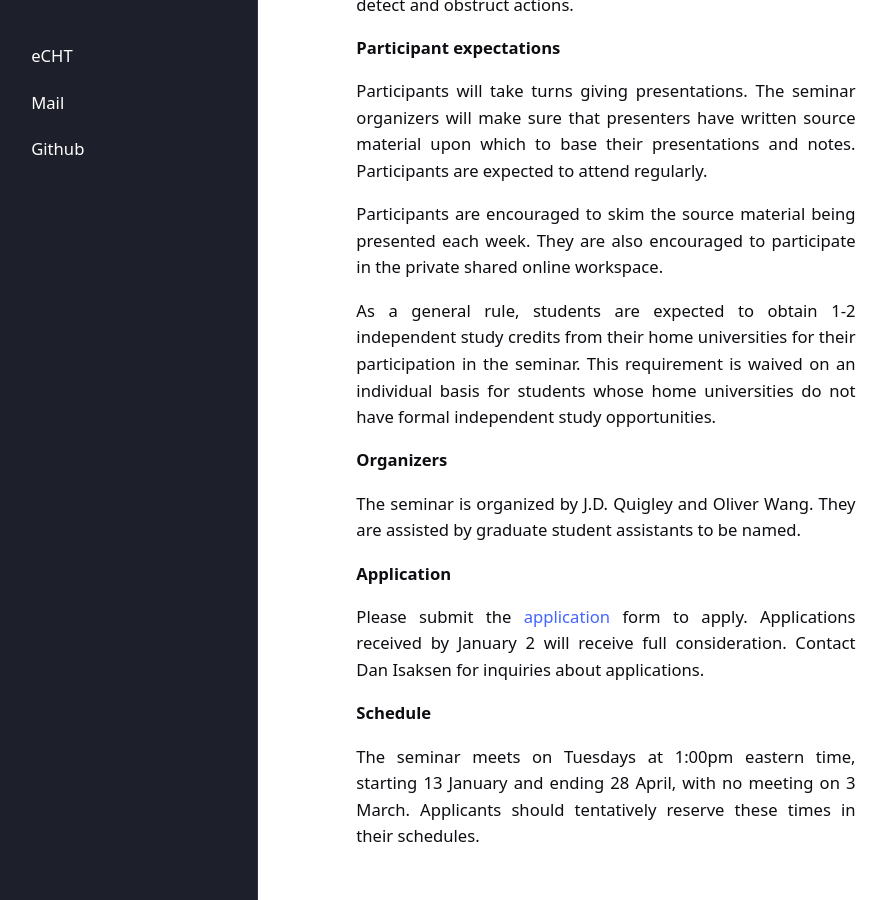
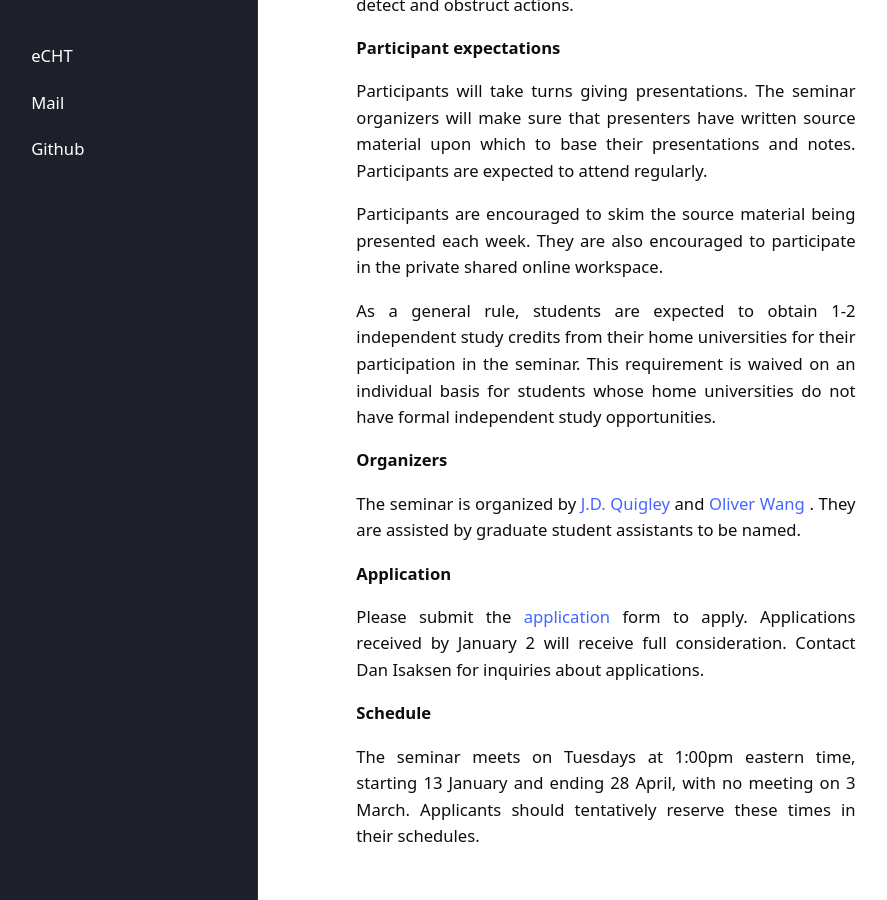
Before and after one commit to eCHTorc/eCHTorc.github.io, a Jekyll site: the page built from reading-seminar-on-group-actions-on-exotic-spheres-winter-26.html, in a window 1280 px wide and 900 px high, scrolled down 727 px. Shown: the whole window, without its empty margins (43-930 px from the left). Built offline with Jekyll 4.4.1, drawn with Linux system fonts in a browser that asks for light colours; part of the change alters nothing that is shown.

```diff
--- a/reading-seminar-on-group-actions-on-exotic-spheres-winter-26.html
+++ b/reading-seminar-on-group-actions-on-exotic-spheres-winter-26.html
@@ -43,7 +43,7 @@ As a general rule, students are expected to obtain 1-2 independent study credits
 </p>
 
 <p>
-The seminar is organized by J.D. Quigley and Oliver Wang. They are assisted by graduate student assistants to be named.
+The seminar is organized by <a href="https://quigleyjd.github.io/"> J.D. Quigley </a> and <a href="https://olivermath.github.io/"> Oliver Wang </a>. They are assisted by graduate student assistants to be named.
 </p>
 
 <p>
```
